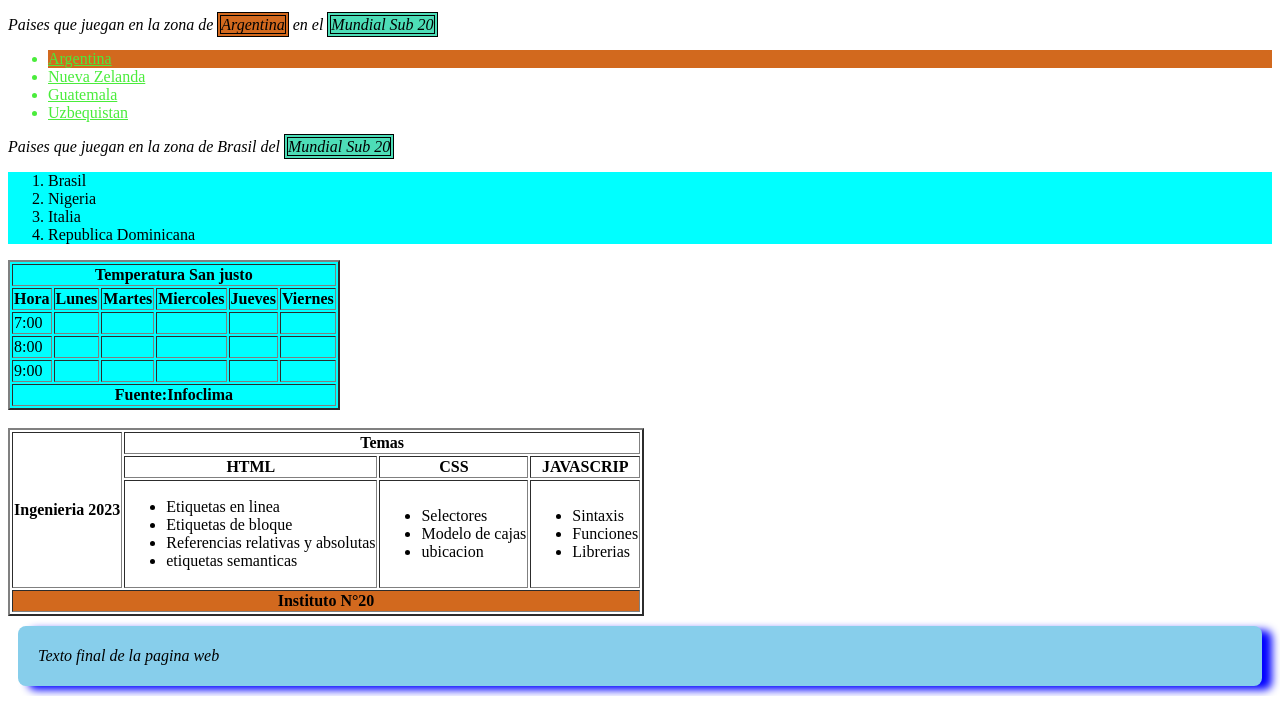
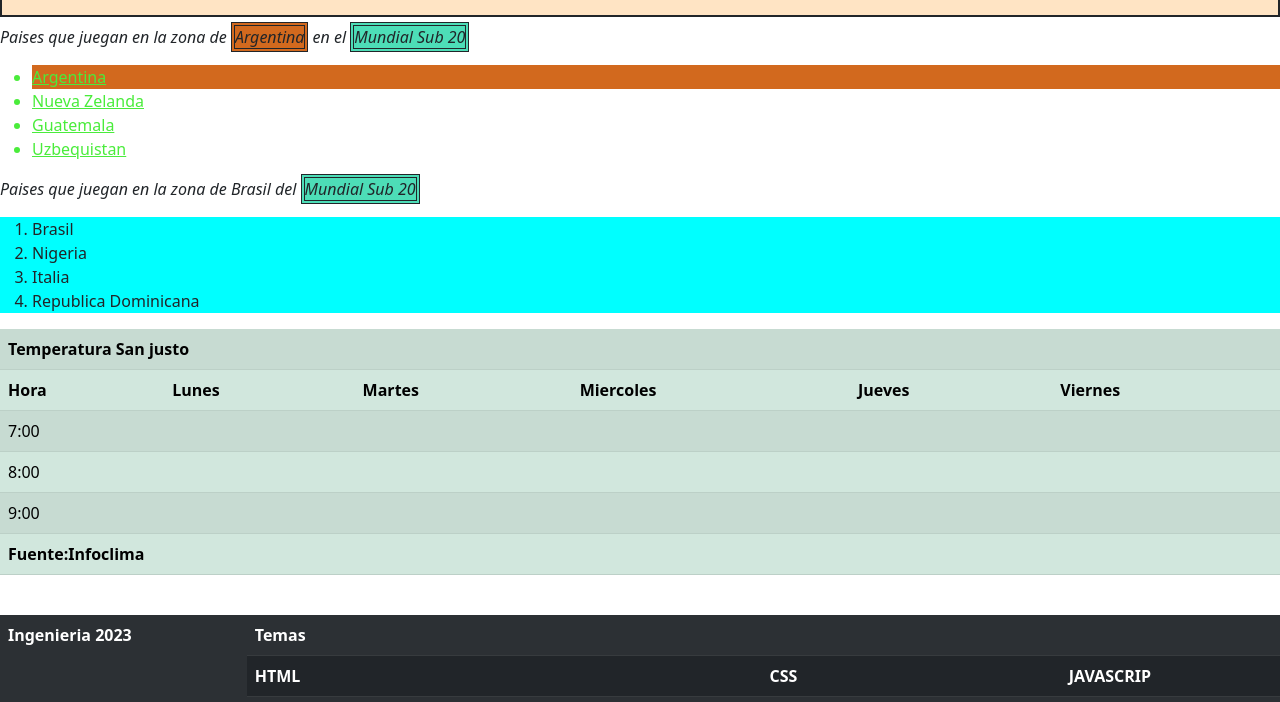
Before and after one commit to sofiamellano/websofia2023, a plain HTML site: page pagweb.html in a window 1280 px wide. Shown: the part 720-1422 px from the top of the page. Drawn offline with nearby package versions, Linux system fonts and the light colour scheme.

Commit message:
ultimas clases

```diff
--- a/css/styles.css
+++ b/css/styles.css
@@ -62,3 +62,6 @@ img[width] {
 a[target="_blank"] {
     text-transform: uppercase; /*trasforma a mayuscula*/
 }
+#PieDePagina:hover {
+    background-color: rgb(74, 236, 59);
+}
--- a/pagweb.html
+++ b/pagweb.html
@@ -10,6 +10,8 @@
     </style>
     <!--style da color a las letras (CSS)-->
     <link rel="stylesheet" href="css/styles.css">
+    <link href="https://cdn.jsdelivr.net/npm/bootstrap@5.3.0/dist/css/bootstrap.min.css" rel="stylesheet" integrity="sha384-9ndCyUaIbzAi2FUVXJi0CjmCapSmO7SnpJef0486qhLnuZ2cdeRhO02iuK6FUUVM" crossorigin="anonymous">
+    <script src="https://cdn.jsdelivr.net/npm/bootstrap@5.3.0/dist/js/bootstrap.bundle.min.js" integrity="sha384-geWF76RCwLtnZ8qwWowPQNguL3RmwHVBC9FhGdlKrxdiJJigb/j/68SIy3Te4Bkz" crossorigin="anonymous"></script>
 </head>
 <body>
     <div id="encabezado"> <!--agrupa y divide contenido-->
@@ -45,9 +47,9 @@
             <li>Republica Dominicana</li>
         </ol>
     </div>
-    <div id="tablaTempratura">
-        <table border="2px"
-        style="background-color: aqua;">
+    <div id="tablaTemperatura">
+        <table <border="2px" style="background-color: aqua;">
+        <table class="table table-success table-striped"><border="2px" style="background-color: aqua;">
             <tr> <!--tr sirve para creal filas y la etiqueta-->
                 <th colspan="6">Temperatura San justo</th> <!--el th hace celdas que van a ser titulos --> <!--colspan sirve para hacer la celda completa-->
             </tr>
@@ -90,7 +92,7 @@
     </div>
     <br>
     <div id="tablaTemas">
-        <table border="2px">
+        <table class="table table-dark table-striped"><border="2px">
             <tr>
                 <th rowspan="3">Ingenieria 2023</th> <!--hace filas completas-->
                 <th colspan="3">Temas</th>
@@ -132,5 +134,6 @@
     <div id="PieDePagina"> <!--este tipo de div fue reemplazado por la etiqueta footer-->
         <p>Texto final de la pagina web </p>
     </div>
+</div>
 </body>
 </html>
```
